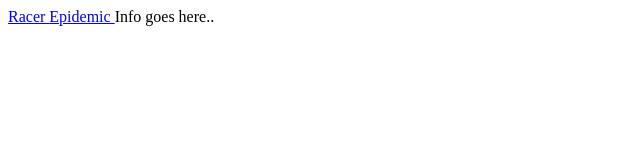
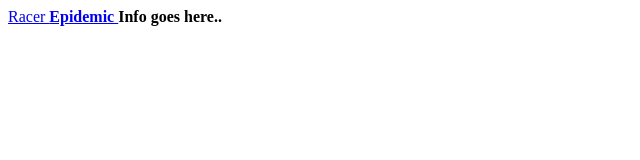
Before and after one commit to oliverdwodunne/homepage, a plain HTML site: page index.html in a window 1280 px wide. Shown: the full height of the page, 0-640 px from the left. Drawn offline with Linux system fonts and the light colour scheme.

Commit message:
Update index.html

```diff
--- a/index.html
+++ b/index.html
@@ -5,8 +5,8 @@
 </head>
 <body>
 
-<a href="https://oliverdwodunne.github.io/racer2"> Racer </a>
-<a href="https://oliverdwodunne.github.io/epicdemic"> Epidemic </a>
+<a href="https://oliverdwodunne.github.io/racer2"> Racer </a> <b>
+<a href="https://oliverdwodunne.github.io/epicdemic"> Epidemic </a> <b>
 
   Info goes here..
 
```
